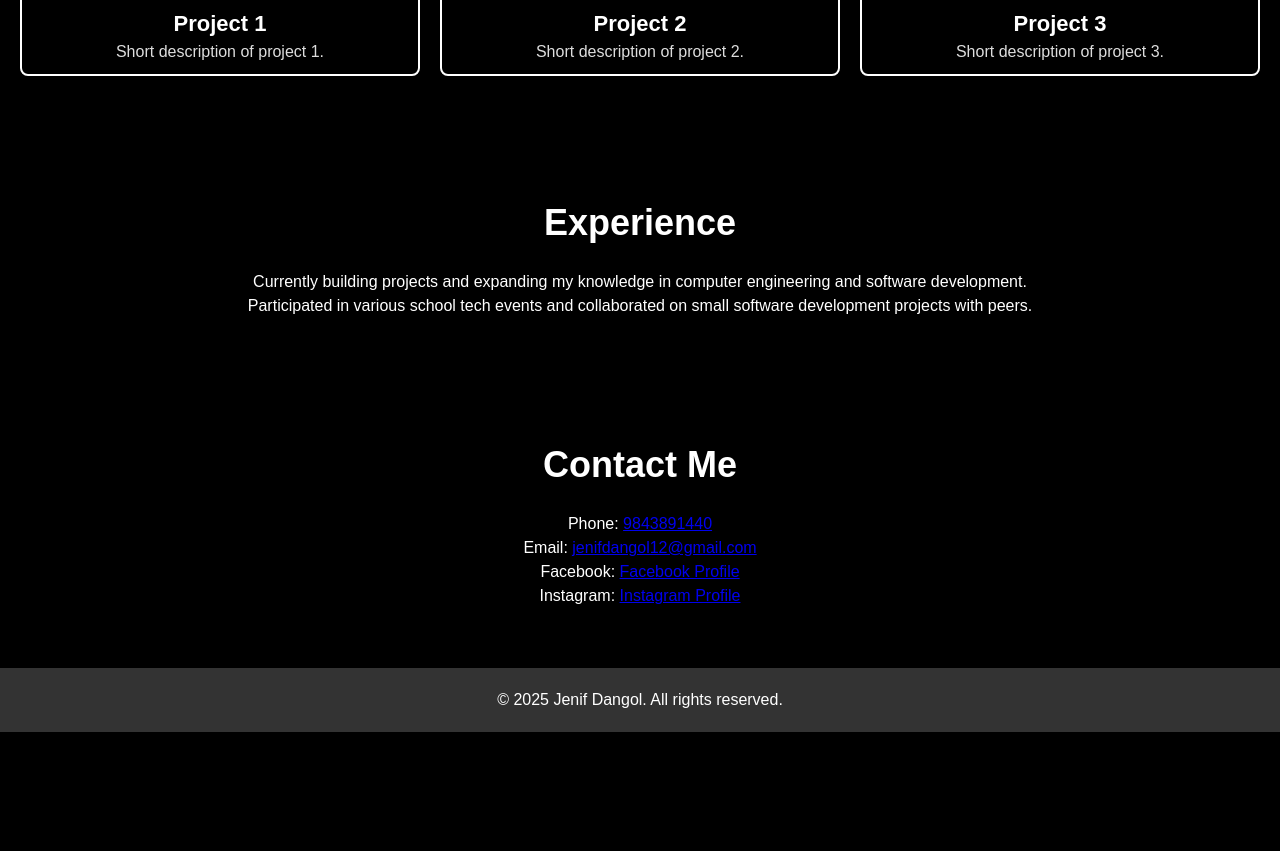
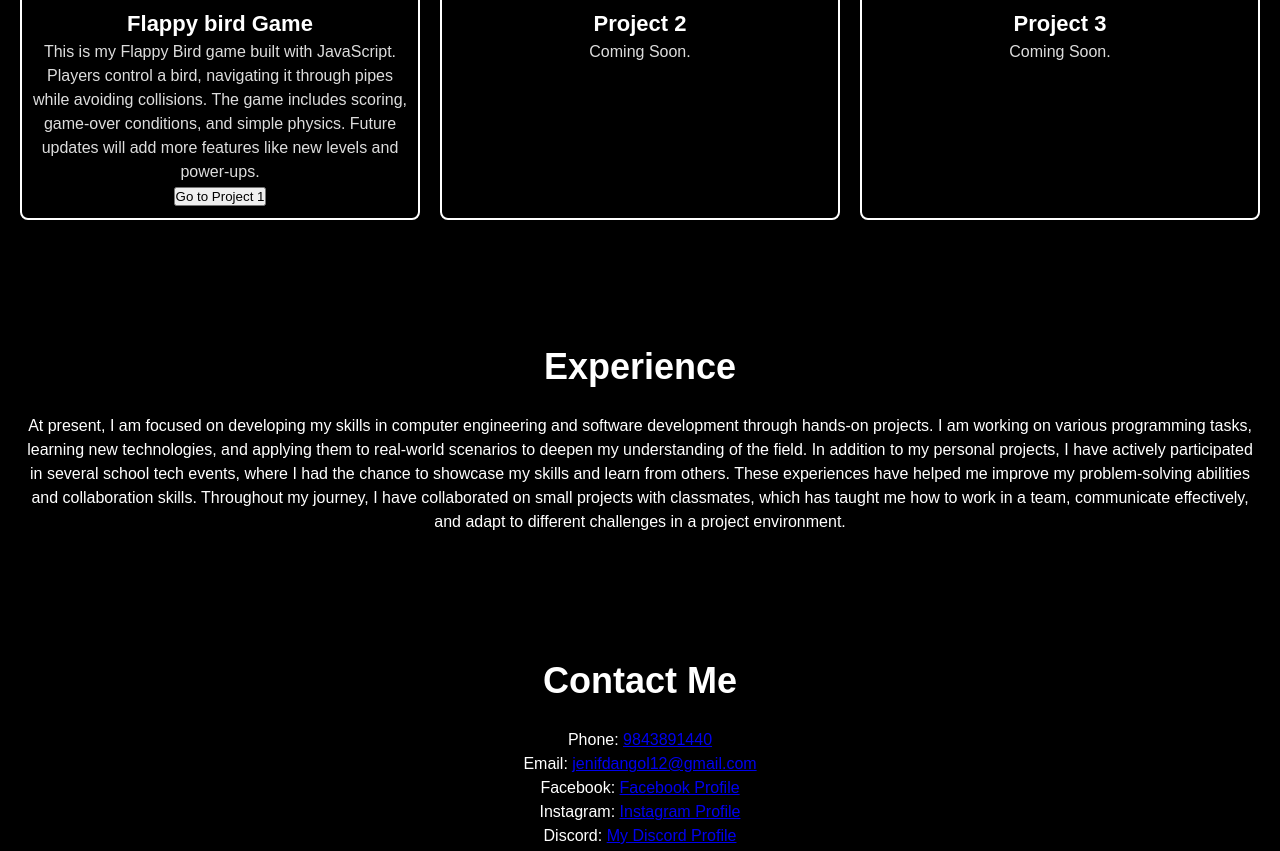
Before and after one commit to DangolJenif/Jenif10, a plain HTML site: page index.html in a window 1280 px wide. Shown: the part 1271-2122 px from the top of the page. Before the commit the page ends 2003 px from the top, so only its background shows below. Drawn offline with Linux system fonts and the light colour scheme; a script that the page names is missing.

Commit message:
index.html

```diff
--- a/index.html
+++ b/index.html
@@ -1,5 +1,6 @@
 <!DOCTYPE html>
 <html lang="en">
+
 <head>
     <meta charset="UTF-8">
     <meta name="viewport" content="width=device-width, initial-scale=1.0">
@@ -7,6 +8,7 @@
     <title>Jenif Dangol - Portfolio</title>
     <link rel="stylesheet" href="styles.css">
 </head>
+
 <body>
     <header>
         <nav>
@@ -32,7 +34,9 @@
 
     <section id="about" class="section">
         <h2>About Me</h2>
-        <p>Hi, I'm <strong>Jenif Dangol</strong>, a student from <strong>Khokana</strong>, currently studying at <strong>Adarsha Saula Yubak Secondary School</strong>.</p>
+        <p>Hi, I'm <strong>Jenif Dangol</strong>, a student from <strong>Khokana</strong>, currently studying at
+            <strong>Adarsha Saula Yubak Secondary School</strong>.
+        </p>
         <p> I enjoy learning new skills and applying them to real-world projects.</p>
     </section>
 
@@ -41,37 +45,53 @@
         <div class="project-grid">
             <div class="project">
                 <img src="project1.jpg" alt="Project 1">
-                <h3>Project 1</h3>
-                <p>Short description of project 1.</p>
+                <h3>Flappy bird Game </h3>
+                <p>This is my Flappy Bird game built with JavaScript. Players control a bird, navigating it through pipes while avoiding collisions. The game includes scoring, game-over conditions, and simple physics. Future updates will add more features like new levels and power-ups.</p>
+                <button onclick="window.location.href='flappybird/index.html';">Go to Project 1</button>
             </div>
             <div class="project">
                 <img src="project2.jpg" alt="Project 2">
                 <h3>Project 2</h3>
-                <p>Short description of project 2.</p>
+                <p>Coming Soon.</p>
             </div>
             <div class="project">
                 <img src="project3.jpg" alt="Project 3">
                 <h3>Project 3</h3>
-                <p>Short description of project 3.</p>
+                <p>Coming Soon.</p>
             </div>
         </div>
     </section>
 
+
+    </section>
     <section id="experience" class="section">
         <h2>Experience</h2>
-        <p>Currently building projects and expanding my knowledge in computer engineering and software development.</p>
-        <p>Participated in various school tech events and collaborated on small software development projects with peers.</p>
+        <p>At present, I am focused on developing my skills in computer engineering and software development through
+            hands-on projects. I am working on various programming tasks, learning new technologies, and applying them
+            to real-world scenarios to deepen my understanding of the field.
+            In addition to my personal projects, I have actively participated in several school tech events, where I had
+            the chance to showcase my skills and learn from others. These experiences have helped me improve my
+            problem-solving abilities and collaboration skills.
+            Throughout my journey, I have collaborated on small projects with classmates, which has
+            taught me how to work in a team, communicate effectively, and adapt to different challenges in a project
+            environment.</p>
     </section>
+
 
     <section id="contact" class="section">
         <h2>Contact Me</h2>
         <div class="contact-box">
             <p>Phone: <a href="tel:+9779843891440">9843891440</a></p>
             <p>Email: <a href="mailto:jenifdangol12@gmail.com">jenifdangol12@gmail.com</a></p>
-            <p>Facebook: <a href="https://www.facebook.com/profile.php?id=100008067459715" target="_blank">Facebook Profile</a></p>
-            <p>Instagram: <a href="https://www.instagram.com/jenif_dangol/?hl=en" target="_blank">Instagram Profile</a></p>
+            <p>Facebook: <a href="https://www.facebook.com/profile.php?id=100008067459715" target="_blank">Facebook
+                    Profile</a></p>
+            <p>Instagram: <a href="https://www.instagram.com/jenif_dangol/?hl=en" target="_blank">Instagram Profile</a>
+            </p>
+            <p>Discord: <a href="https://discord.com/users/1052055202993291264" target="_blank">My Discord Profile</a>
+            </p>
         </div>
     </section>
+
 
     <footer>
         <p>&copy; 2025 Jenif Dangol. All rights reserved.</p>
@@ -79,4 +99,5 @@
 
     <script src="scripts.js"></script>
 </body>
+
 </html>
```
